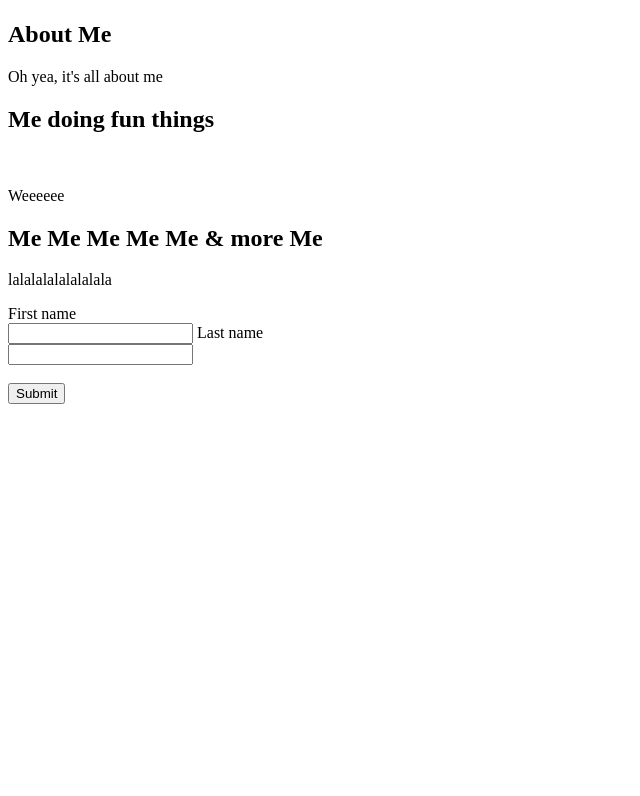
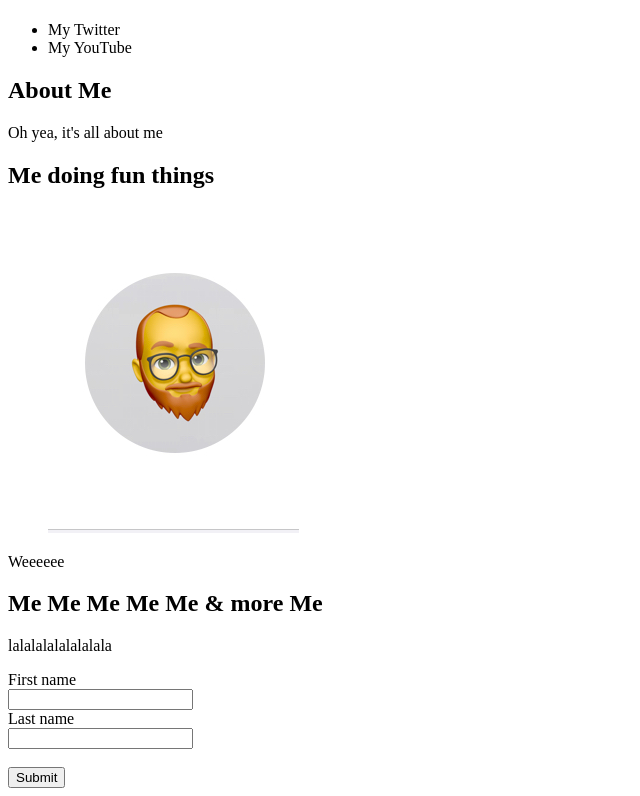
Before and after one commit to OnlyMeHere/Welcome-Page, a plain HTML site: page index.html in a window 1280 px wide. Shown: the part 59-855 px from the top of the page, without its empty margins (0-640 px from the left). Before the commit the page ends 800 px from the top, so only its background shows below. Drawn offline with Linux system fonts and the light colour scheme; files that its build step writes are made by us from their sources; files whose address does not match are found by name.

Commit message:
added image, fixed form format

```diff
--- a/css/styles.css
+++ b/css/styles.css
@@ -4,5 +4,8 @@ header {
     background-color: 7FB5FF;
     display: fixed;
     color: 001D6E;
-    text-align: auto;
+    margin-top: 0;
+    margin-left: 0;
+    margin-right: 0;
+    z-index: 1;
 }
--- a/index.html
+++ b/index.html
@@ -8,7 +8,7 @@
     <link rel="preconnect" href="https://fonts.googleapis.com">
     <link rel="preconnect" href="https://fonts.gstatic.com" crossorigin>
     <link href="https://fonts.googleapis.com/css2?family=Merriweather&family=Montserrat:wght@100&family=Sacramento&display=swap" rel="stylesheet">
-    <link rel="stylesheet" href="css/styles.css">
+    <link rel="stylesheet" href="/Users/jamesbennett/Desktop/Welcome-Page/css/styles.css">
 </head>
 
 <body>
@@ -17,9 +17,17 @@
         <h1>This is My Welcome Page</h1>
 
         <nav>
-            <a href="http://"></a>
+            <ul>
 
-            <a href="http://"></a>
+                <li><a href="http://"></a>My Twitter</li>
+
+                <li><a href="http://"></a>My YouTube</li>
+
+
+            </ul>
+
+
+
 
         </nav>
 
@@ -36,7 +44,7 @@
              <h2>Me doing fun things</h2>
 
                 <figure>
-                    <img src="" alt="">
+                    <img src="./css/assets/image123.jpeg" alt="picture of fun being had">
                 </figure>
                 <figcaption>Weeeeee</figcaption>
 
@@ -53,7 +61,7 @@
         <footer>
             <form action="">
                 <label for="fname">First name</label><br>
-                <input type="text" name="fname" id="fname">
+                <input type="text" name="fname" id="fname"><br>
                 <label for="lname">Last name</label><br>
                 <input type="text" name="lname" id="lname">
                 <br><br>
@@ -66,31 +74,7 @@
 
 
 
-
-
-
-
-
-
-
-
-
-
-
-
-
-
-
     </main>
-
-    <footer>
-
-
-
-
-
-    </footer>
-
 
 
 
```
Also changed, not shown: css/assets/image123.jpeg (added), 2 other files.
